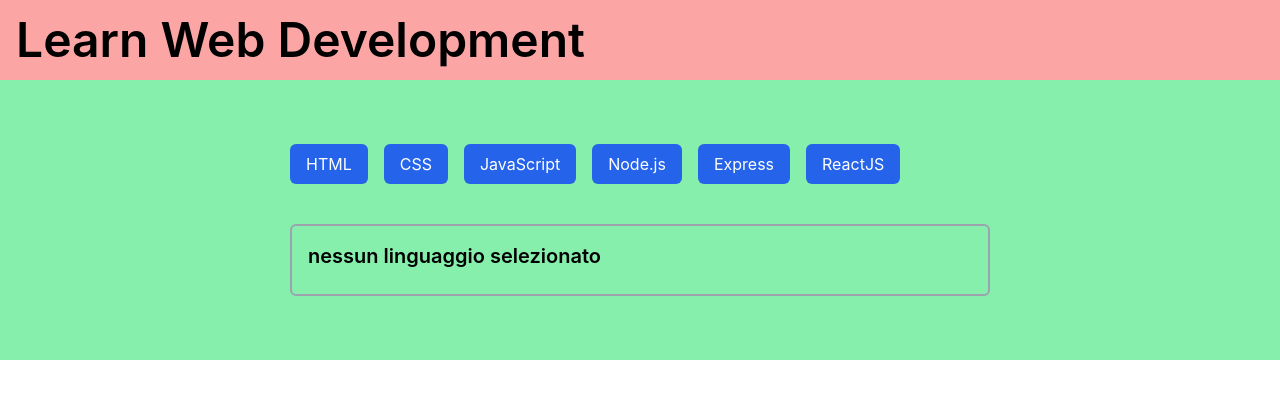
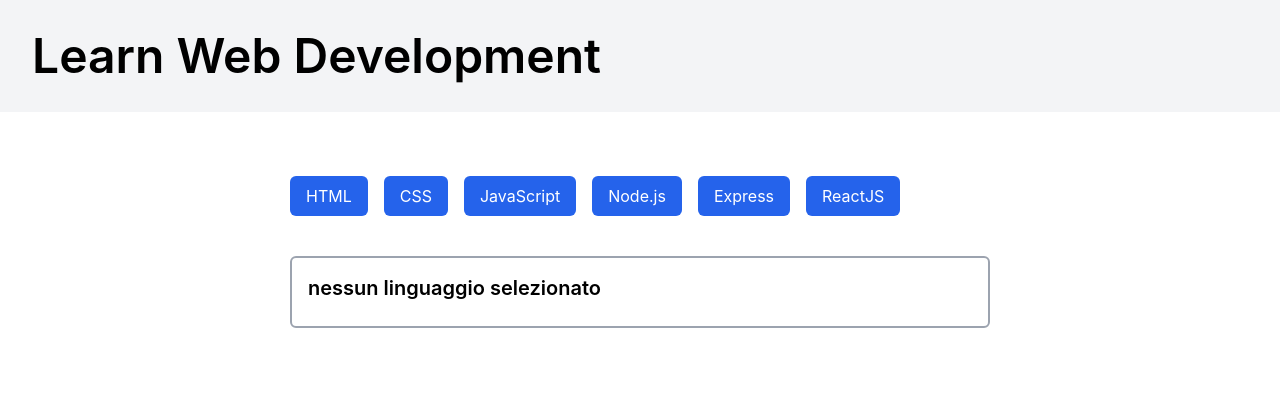
Before and after one commit to Aj-Herrera-99/react-use-state, a React (Vite) app: page / in a window 1280 px wide. Shown: the top 398 px of the page. Built offline with nearby package versions, Linux system fonts and the light colour scheme.

Commit message:
ui/ux changes

```diff
--- a/src/components/Header.jsx
+++ b/src/components/Header.jsx
@@ -1,6 +1,6 @@
 function Header({title}) {
     return (
-        <header className="p-4 bg-red-300">
+        <header className="p-8 bg-gray-100">
             <h1 className="text-5xl font-semibold">{title}</h1>
         </header>
     );
--- a/src/components/LanguageBtn.jsx
+++ b/src/components/LanguageBtn.jsx
@@ -12,8 +12,8 @@ function LangBtn({ id, activeLangId, lang, setActiveLangId }) {
     };
 
     // classes
-    const btnDefault = "px-4 py-2 text-white bg-blue-600 rounded-md";
-    const btnSelected = "bg-yellow-600 text-black";
+    const btnDefault = "px-4 py-2 text-white bg-blue-600 rounded-md hover:scale-105 focus:scale-105 focus:outline outline-1 outline-black";
+    const btnSelected = "bg-yellow-500 text-black";
 
     return (
         <button
--- a/src/components/Main.jsx
+++ b/src/components/Main.jsx
@@ -2,7 +2,7 @@ import LanguagesWrapper from "./LanguagesWrapper";
 
 function Main({ langs }) {
     return (
-        <main className="p-16 bg-green-300 ">
+        <main className="py-16">
             <LanguagesWrapper langs={langs}></LanguagesWrapper>
         </main>
     );
```
